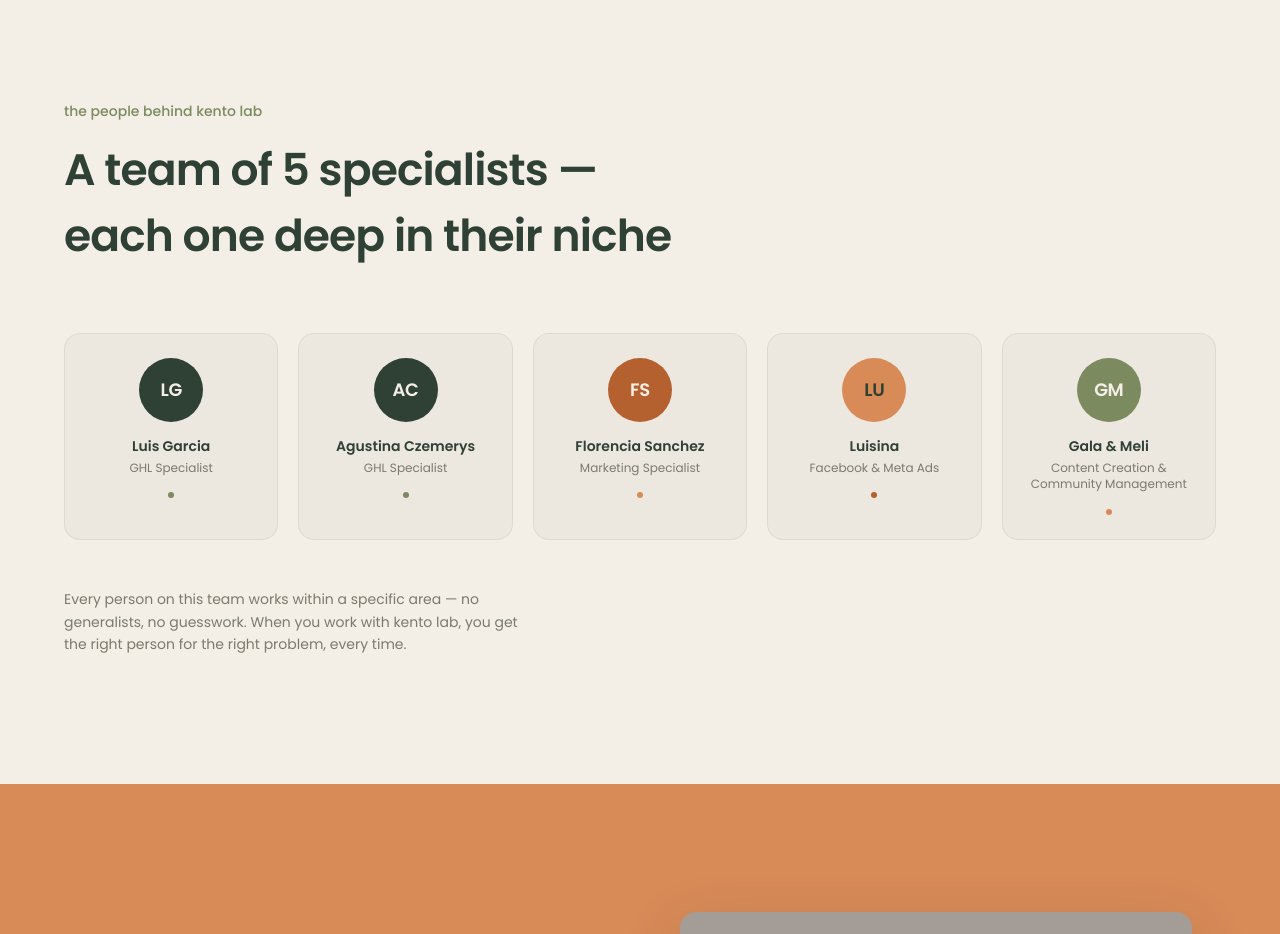
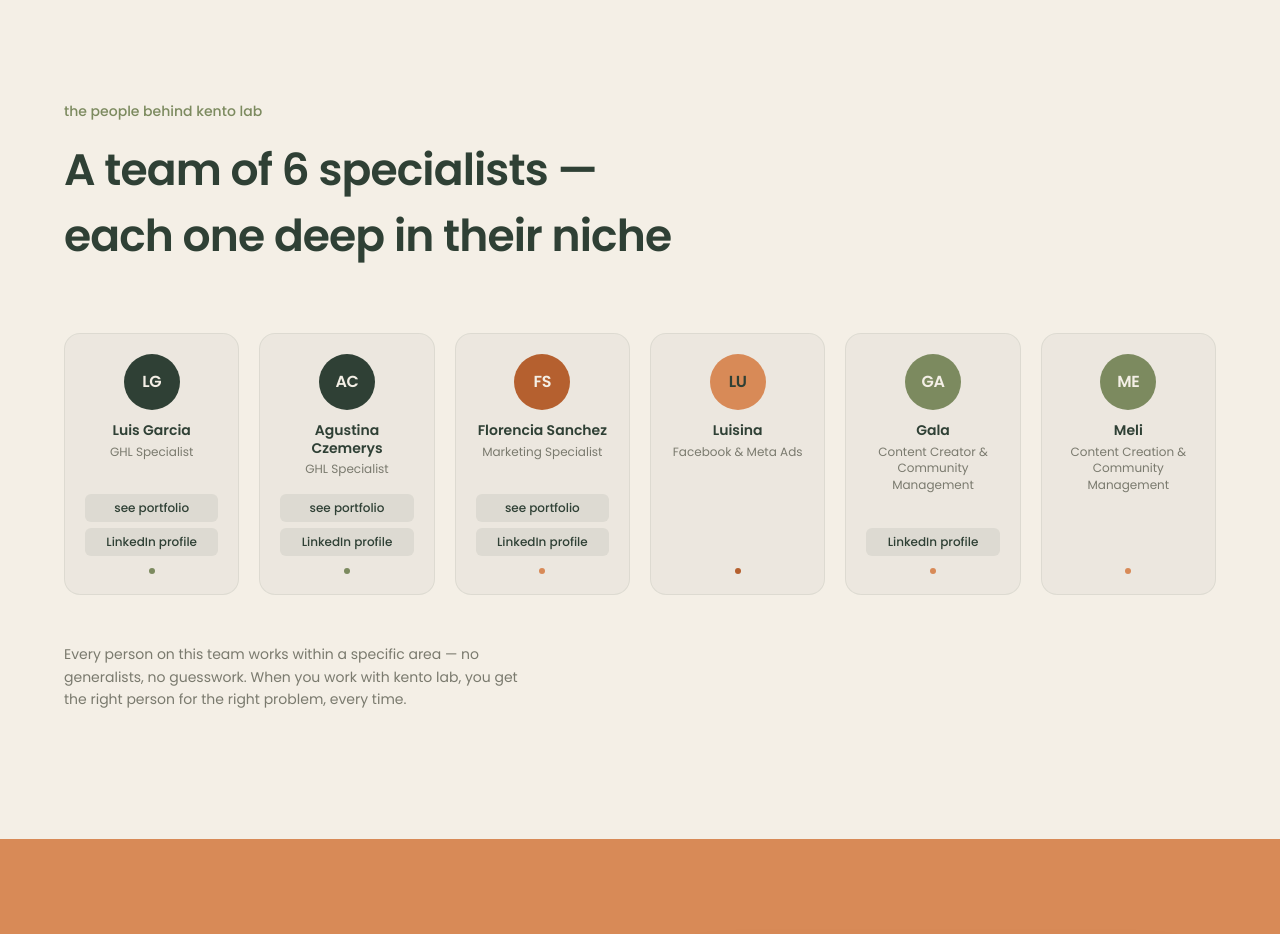
Before and after one commit to yokomosushi182-lab/kentolab-web, a Next.js app: page / in a window 1280 px wide. Shown: the part 4280-5214 px from the top of the page. Built offline with nearby package versions, Linux system fonts and the light colour scheme; grey boxes are pictures that could not be loaded.

Commit message:
Team: split Gala/Meli, add portfolio and LinkedIn links

```diff
--- a/src/components/Team.tsx
+++ b/src/components/Team.tsx
@@ -11,6 +11,8 @@
     bg: "var(--forest)",
     text: "var(--bone)",
     accent: "var(--moss)",
+    portfolio: "https://luis.kentolab.com/",
+    linkedin: "https://www.linkedin.com/in/luis-garcia-67b837393",
   },
   {
     name: "Agustina Czemerys",
@@ -19,6 +21,8 @@
     bg: "var(--forest)",
     text: "var(--bone)",
     accent: "var(--moss)",
+    portfolio: "https://agustina-ghl-expert-9dqia91.gamma.site/",
+    linkedin: "https://www.linkedin.com/in/agustina-czemerys-aa804718a/",
   },
   {
     name: "Florencia Sanchez",
@@ -27,6 +31,8 @@
     bg: "var(--terracotta)",
     text: "var(--bone)",
     accent: "var(--clay)",
+    portfolio: "https://www.instagram.com/flowerpower.emprende",
+    linkedin: "https://www.linkedin.com/in/florsanchezodo/",
   },
   {
     name: "Luisina",
@@ -37,9 +43,18 @@
     accent: "var(--terracotta)",
   },
   {
-    name: "Gala & Meli",
+    name: "Gala",
+    role: "Content Creator & Community Management",
+    initials: "GA",
+    bg: "var(--moss)",
+    text: "var(--bone)",
+    accent: "var(--clay)",
+    linkedin: "https://www.instagram.com/flowerpower.emprende",
+  },
+  {
+    name: "Meli",
     role: "Content Creation & Community Management",
-    initials: "GM",
+    initials: "ME",
     bg: "var(--moss)",
     text: "var(--bone)",
     accent: "var(--clay)",
@@ -73,12 +88,12 @@
               maxWidth: "24ch",
             }}
           >
-            A team of 5 specialists — each one deep in their niche
+            A team of 6 specialists — each one deep in their niche
           </h2>
         </motion.div>
 
         {/* Team grid */}
-        <div className="grid grid-cols-2 md:grid-cols-3 lg:grid-cols-5 gap-5">
+        <div className="grid grid-cols-2 md:grid-cols-3 lg:grid-cols-6 gap-5">
           {team.map((member, i) => (
             <motion.div
               key={member.name}
@@ -86,7 +101,7 @@
               whileInView={{ opacity: 1, y: 0 }}
               viewport={{ once: true, margin: "-40px" }}
               transition={{ duration: 0.6, delay: i * 0.1, ease }}
-              className={`flex flex-col items-center text-center gap-4 p-6 rounded-2xl${i === team.length - 1 ? " col-span-2 md:col-span-1 max-w-[220px] mx-auto w-full" : ""}`}
+              className="flex flex-col items-center text-center gap-3 p-5 rounded-2xl"
               style={{
                 background: "rgba(47,64,53,0.04)",
                 border: "1px solid rgba(47,64,53,0.08)",
@@ -94,7 +109,7 @@
             >
               {/* Avatar */}
               <div
-                className="w-16 h-16 rounded-full flex items-center justify-center font-semibold text-lg flex-shrink-0"
+                className="w-14 h-14 rounded-full flex items-center justify-center font-semibold text-base flex-shrink-0"
                 style={{
                   background: member.bg,
                   color: member.text,
@@ -106,7 +121,7 @@
               </div>
 
               {/* Info */}
-              <div className="flex flex-col gap-1">
+              <div className="flex flex-col gap-1 flex-1">
                 <p
                   className="font-semibold text-sm leading-tight"
                   style={{ color: "var(--forest)" }}
@@ -120,6 +135,40 @@
                   {member.role}
                 </p>
               </div>
+
+              {/* Links */}
+              {(member.portfolio || member.linkedin) && (
+                <div className="flex flex-col gap-1.5 w-full mt-1">
+                  {member.portfolio && (
+                    <a
+                      href={member.portfolio}
+                      target="_blank"
+                      rel="noopener noreferrer"
+                      className="text-xs font-medium px-3 py-1.5 rounded-md transition-all duration-200 text-center"
+                      style={{
+                        background: "rgba(47,64,53,0.08)",
+                        color: "var(--forest)",
+                      }}
+                    >
+                      see portfolio
+                    </a>
+                  )}
+                  {member.linkedin && (
+                    <a
+                      href={member.linkedin}
+                      target="_blank"
+                      rel="noopener noreferrer"
+                      className="text-xs font-medium px-3 py-1.5 rounded-md transition-all duration-200 text-center"
+                      style={{
+                        background: "rgba(47,64,53,0.08)",
+                        color: "var(--forest)",
+                      }}
+                    >
+                      LinkedIn profile
+                    </a>
+                  )}
+                </div>
+              )}
 
               {/* Role accent dot */}
               <span
```
